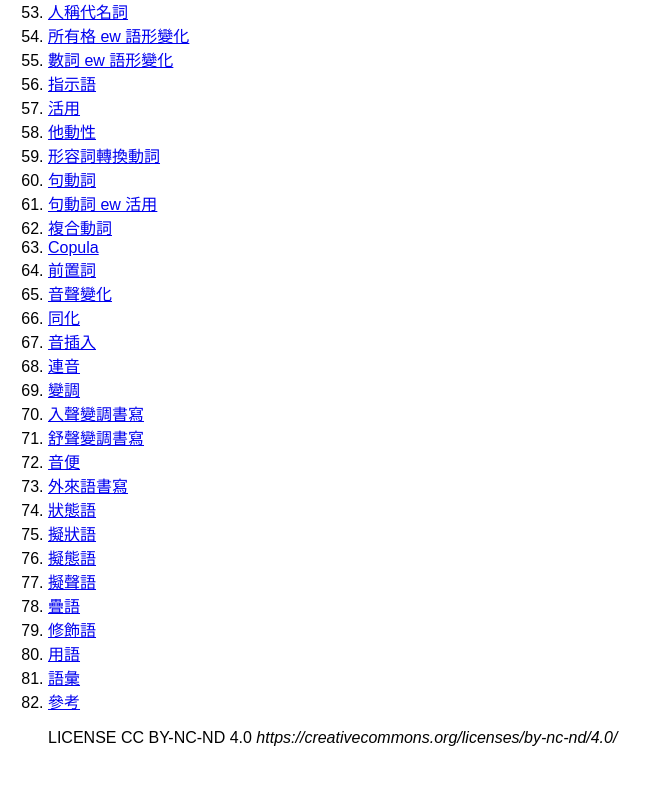
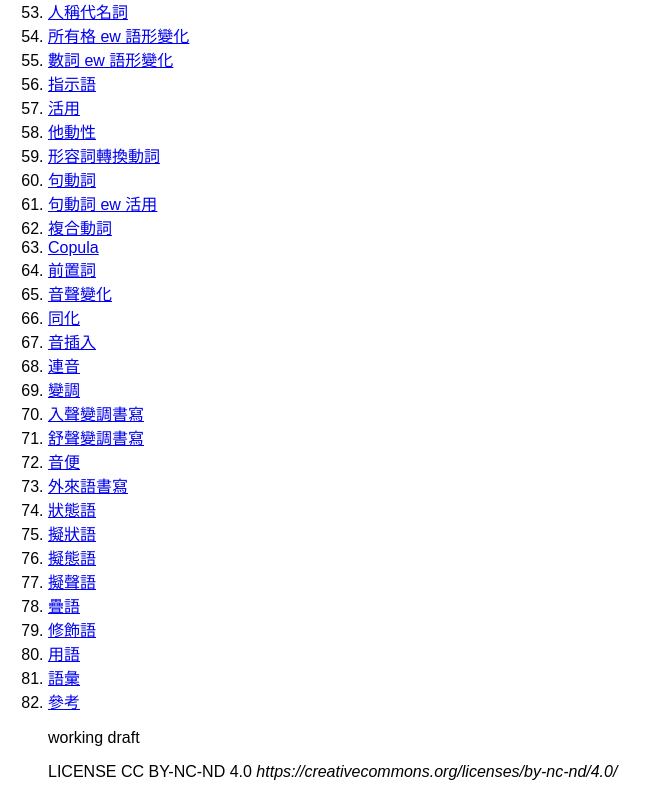
Before and after one commit to taipalogy/susiahethong, a plain HTML site: page index.html in a window 1280 px wide. Shown: the part 1312-2109 px from the top of the page, without its empty margins (0-660 px from the left). Before the commit the page ends 2075 px from the top, so only its background shows below. Drawn offline with Linux system fonts and the light colour scheme.

Commit message:
edited layers

```diff
--- a/index.html
+++ b/index.html
@@ -94,6 +94,7 @@
   <li><a href="glossary">用語</a></li>
   <li><a href="lexicon">語彙</a></li>
   <li><a href="reference">參考</a></li>
+  <p>working draft
   <p>
     LICENSE
     CC BY-NC-ND 4.0
```
Also changed, not shown: 1 other file.
